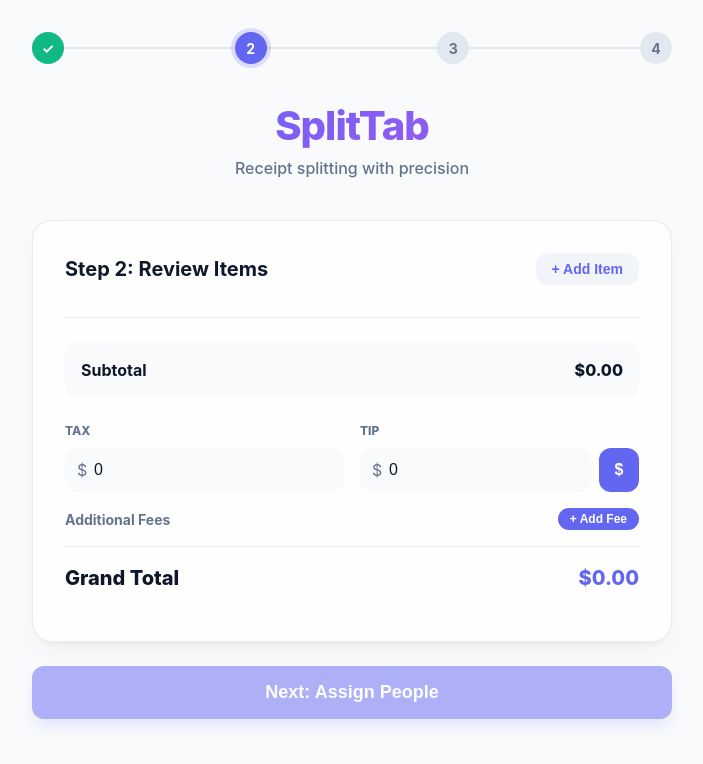
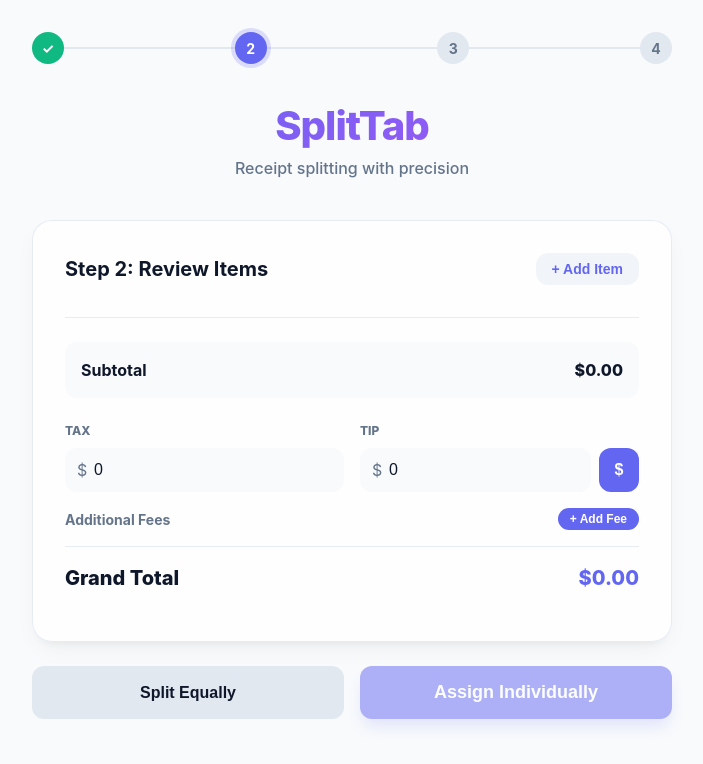
Before and after one commit to Nathanellevy-DI/SplitTab.github.io, a React (Vite) app: page / in a window 1280 px wide. Both pictures are taken after a click on the button "Skip to manual entry". Shown: the top 764 px of the page, without its empty margins (288-991 px from the left). Built offline with nearby package versions, Linux system fonts and the light colour scheme.

Commit message:
feat: Add split equally fast-track option

```diff
--- a/src/App.jsx
+++ b/src/App.jsx
@@ -525,7 +525,35 @@ export default function App() {
                             </div>
                         </div>
                     </div>
-                    <button className="btn btn-primary" disabled={items.length === 0} onClick={() => setStep(3)}>Next: Assign People</button>
+
+                    <div style={{ display: 'grid', gridTemplateColumns: '1fr 1fr', gap: '1rem' }}>
+                        <button
+                            className="btn"
+                            style={{ background: '#e2e8f0', color: 'var(--text-main)', fontSize: '1rem' }}
+                            disabled={items.length === 0}
+                            onClick={() => {
+                                const numPeople = prompt("How many ways do you want to split the bill equally?", "2");
+                                if (numPeople && !isNaN(numPeople) && parseInt(numPeople) > 0) {
+                                    const count = parseInt(numPeople);
+                                    const newPeople = [];
+                                    for (let i = 1; i <= count; i++) {
+                                        newPeople.push({ id: i, name: `Person ${i}` });
+                                    }
+                                    setPeople(newPeople);
+
+                                    const newAssignments = {};
+                                    items.forEach(item => {
+                                        newAssignments[item.id] = newPeople.map(p => p.id);
+                                    });
+                                    setAssignments(newAssignments);
+                                    setStep(4);
+                                }
+                            }}
+                        >
+                            Split Equally
+                        </button>
+                        <button className="btn btn-primary" disabled={items.length === 0} onClick={() => setStep(3)}>Assign Individually</button>
+                    </div>
                 </div>
             )}
 
```
Also changed, not shown: 3 other files (tests, documents, lock files or other folders).
